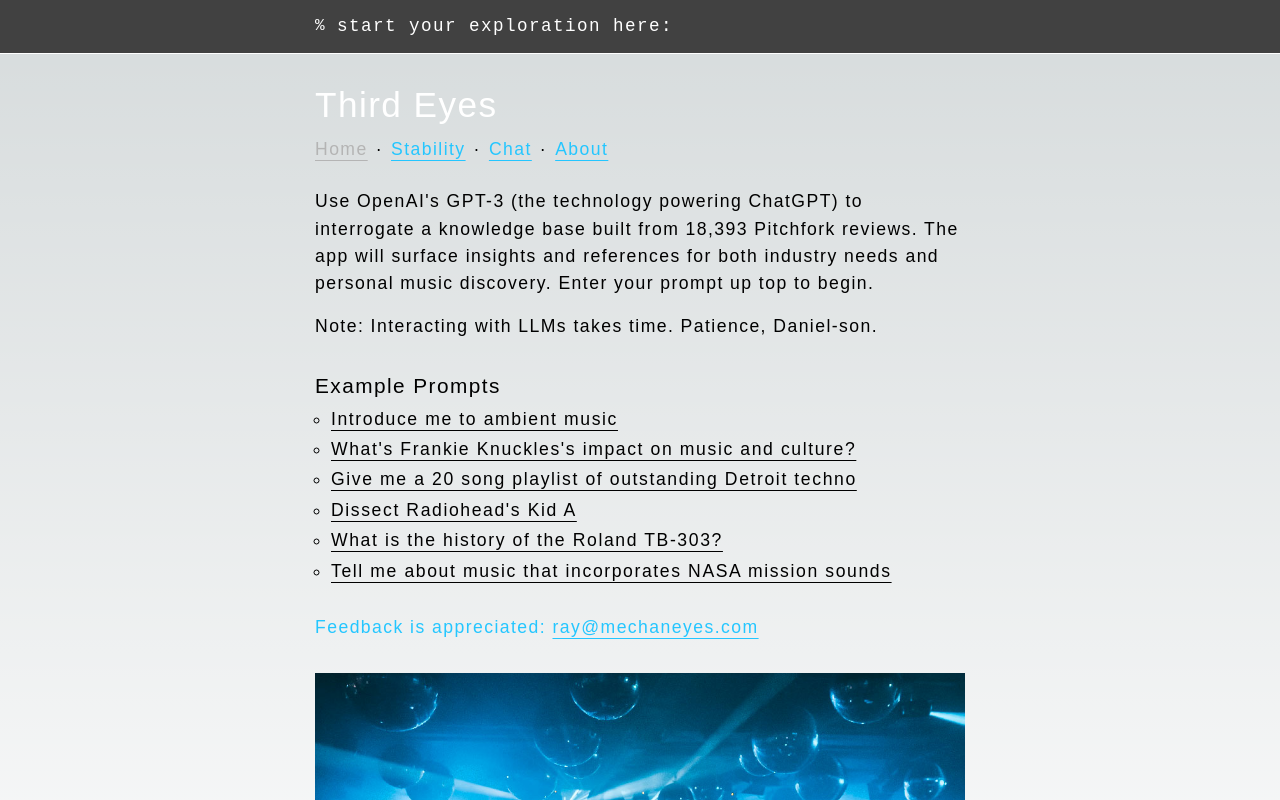
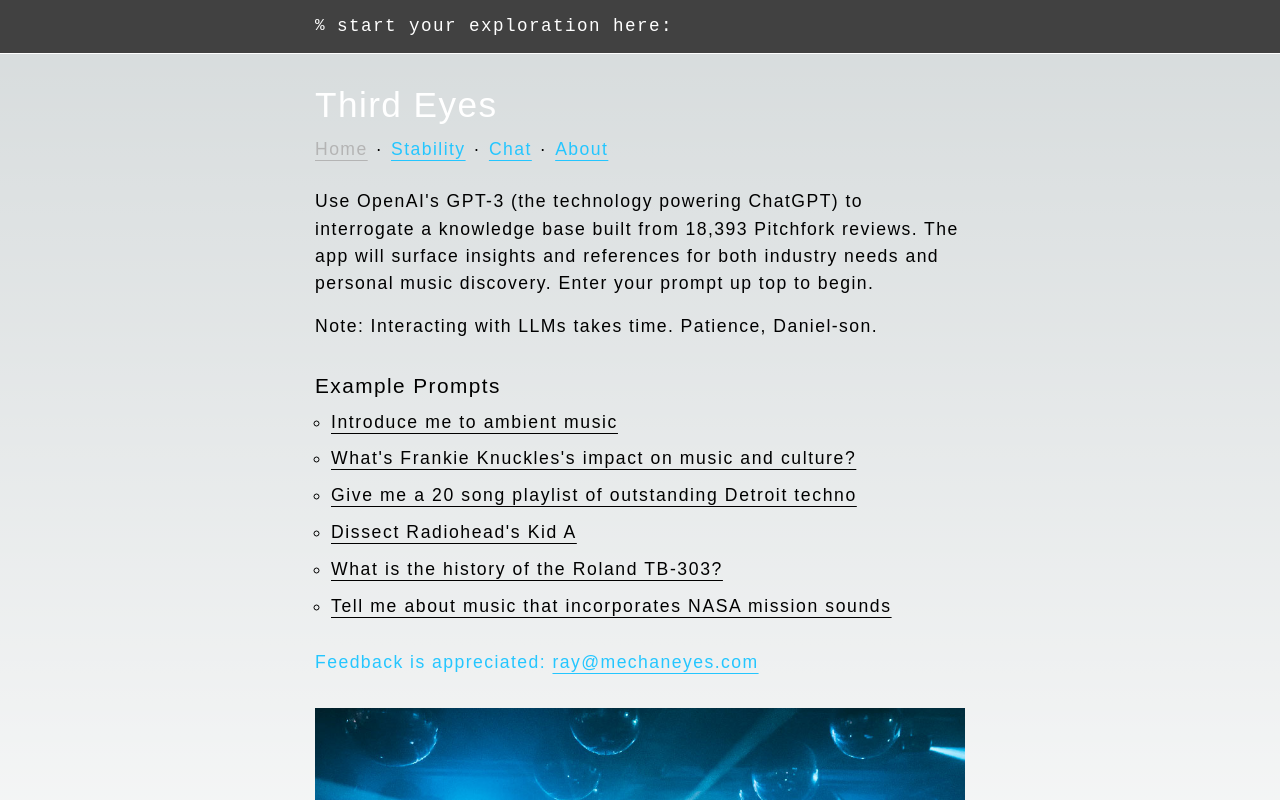
Before and after one commit to mechaneyes/aframe, a Next.js app: page / in a window 1280 px wide. Shown: the top 800 px of the page. Built offline with nearby package versions, Linux system fonts and the light colour scheme; a web font is replaced by a local one.

Commit message:
styling example prompts

```diff
--- a/app/styles/styles.scss
+++ b/app/styles/styles.scss
@@ -213,12 +213,13 @@
       margin-bottom: 2rem;
 
       ul {
+        margin-top: 11px;
         margin-left: 16px;
         list-style-type: circle;
       }
 
       li {
-        margin-bottom: 0.5rem;
+        margin-bottom: 0.9rem;
         font-weight: 300;
         letter-spacing: 0.1rem;
         line-height: 1.4rem;
```
